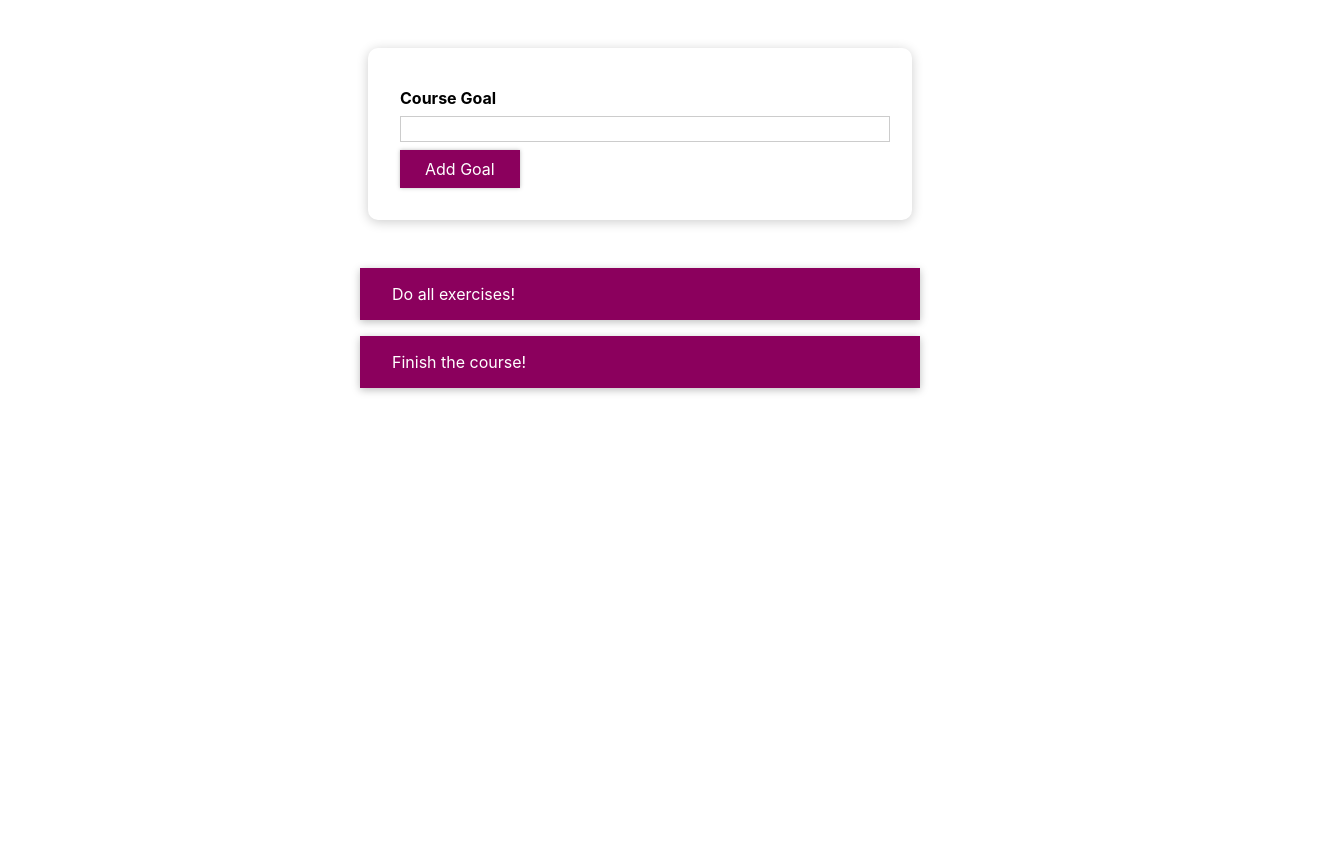
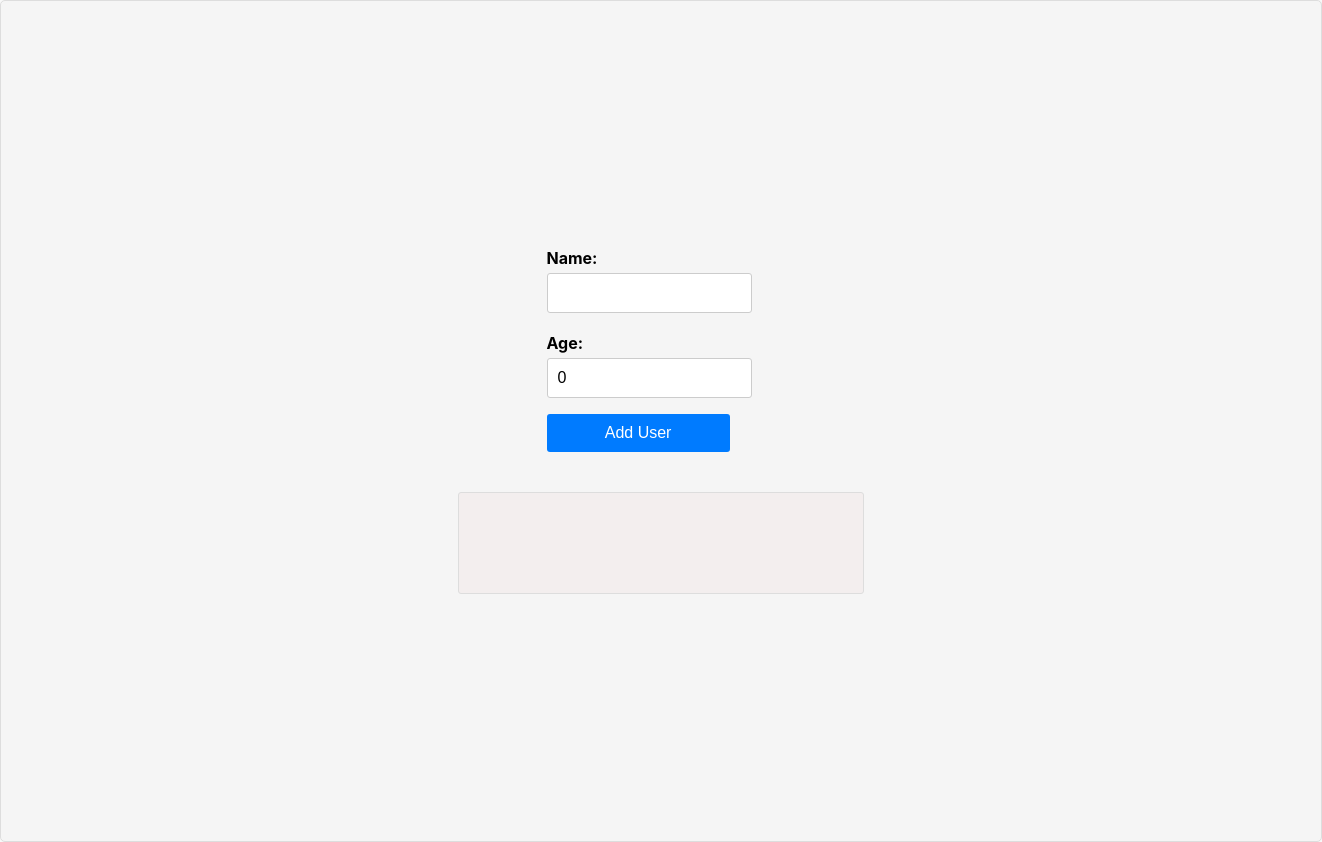
Before and after one commit to vaibhavsingh9798/react-deep-dive-2, a React (Create React App) app: page / in a window 1280 px wide. Shown: the whole page, 1322 px wide, since content can reach past the window. Before the commit the page ends 800 px from the top, so only its background shows below. Built offline with nearby package versions, Linux system fonts and the light colour scheme.

Commit message:
first project

```diff
--- a/src/App.js
+++ b/src/App.js
@@ -1,56 +1,13 @@
-import React, { useState } from 'react';
 
-import CourseGoalList from './components/CourseGoals/CourseGoalList/CourseGoalList';
-import CourseInput from './components/CourseGoals/CourseInput/CourseInput';
 import './App.css';
+import AddUser from './components/User/AddUser';
 
 const App = () => {
-  const [courseGoals, setCourseGoals] = useState([
-    { text: 'Do all exercises!', id: 'g1' },
-    { text: 'Finish the course!', id: 'g2' }
-  ]);
-
-  const addGoalHandler = enteredText => {
-    setCourseGoals(prevGoals => {
-      const updatedGoals = [...prevGoals];
-      updatedGoals.unshift({ text: enteredText, id: Math.random().toString() });
-      return updatedGoals;
-    });
-  };
-
-  const deleteItemHandler = goalId => {
-    setCourseGoals(prevGoals => {
-      const updatedGoals = prevGoals.filter(goal => goal.id !== goalId);
-      return updatedGoals;
-    });
-  };
-
-  let content = (
-    <p style={{ textAlign: 'center' }}>No goals found. Maybe add one?</p>
-  );
-
-  if (courseGoals.length > 0) {
-    content = (
-      <CourseGoalList items={courseGoals} onDeleteItem={deleteItemHandler} />
-    );
-  }
 
   return (
-    <div>
-      <section id="goal-form">
-        <CourseInput onAddGoal={addGoalHandler} />
-      </section>
-      <section id="goals">
-        {content}
-        {/* {courseGoals.length > 0 && (
-          <CourseGoalList
-            items={courseGoals}
-            onDeleteItem={deleteItemHandler}
-          />
-        ) // <p style={{ textAlign: 'center' }}>No goals found. Maybe add one?</p>
-        } */}
-      </section>
-    </div>
+    <>
+     <AddUser />
+    </>
   );
 };
 
--- a/src/components/CourseGoals/CourseGoalItem/CourseGoalItem.css
+++ /dev/null
@@ -1,8 +0,0 @@
-.goal-item {
-  margin: 1rem 0;
-  background: #8b005d;
-  box-shadow: 0 2px 8px rgba(0, 0, 0, 0.26);
-  color: white;
-  padding: 1rem 2rem;
-  cursor: pointer;
-}
--- a/src/components/CourseGoals/CourseGoalItem/CourseGoalItem.js
+++ /dev/null
@@ -1,20 +0,0 @@
-import React from 'react';
-
-import './CourseGoalItem.css';
-
-const CourseGoalItem = props => {
-  // const [deleteText, setDeleteText] = useState('');
-
-  const deleteHandler = () => {
-    // setDeleteText('(Deleted!)');
-    props.onDelete(props.id);
-  };
-
-  return (
-    <li className="goal-item" onClick={deleteHandler}>
-      {props.children}
-    </li>
-  );
-};
-
-export default CourseGoalItem;
--- a/src/components/CourseGoals/CourseGoalList/CourseGoalList.css
+++ /dev/null
@@ -1,5 +0,0 @@
-.goal-list {
-  list-style: none;
-  margin: 0;
-  padding: 0;
-}
--- a/src/components/CourseGoals/CourseGoalList/CourseGoalList.js
+++ /dev/null
@@ -1,22 +0,0 @@
-import React from 'react';
-
-import CourseGoalItem from '../CourseGoalItem/CourseGoalItem';
-import './CourseGoalList.css';
-
-const CourseGoalList = props => {
-  return (
-    <ul className="goal-list">
-      {props.items.map(goal => (
-        <CourseGoalItem
-          key={goal.id}
-          id={goal.id}
-          onDelete={props.onDeleteItem}
-        >
-          {goal.text}
-        </CourseGoalItem>
-      ))}
-    </ul>
-  );
-};
-
-export default CourseGoalList;
--- a/src/components/CourseGoals/CourseInput/CourseInput.css
+++ /dev/null
@@ -1,35 +0,0 @@
-.form-control {
-  margin: 0.5rem 0;
-}
-
-.form-control label {
-  font-weight: bold;
-  display: block;
-  margin-bottom: 0.5rem;
-}
-
-.form-control input {
-  display: block;
-  width: 100%;
-  border: 1px solid #ccc;
-  font: inherit;
-  line-height: 1.5rem;
-  padding: 0 0.25rem;
-}
-
-.form-control input:focus {
-  outline: none;
-  background: #fad0ec;
-  border-color: #8b005d;
-}
-
-
-.form-control.invalid input {
-  border-color: red;
-  background: #ffd7d7;
-}
-
-
-.form-control.invalid label {
-  color: red;
-}
--- a/src/components/CourseGoals/CourseInput/CourseInput.js
+++ /dev/null
@@ -1,37 +0,0 @@
-import React, { useState } from 'react';
-
-import Button from '../../UI/Button/Button';
-import './CourseInput.css';
-
-const CourseInput = props => {
-  const [enteredValue, setEnteredValue] = useState('');
-  const [isValid,setIsValid] = useState(true)
-
-  const goalInputChangeHandler = event => {
-    if(event.target.value.trim().length > 0)
-    setIsValid(true)
-
-    setEnteredValue(event.target.value);
-  };
-
-  const formSubmitHandler = event => {
-    event.preventDefault();
-    if(enteredValue.trim().length === 0){
-      setIsValid(false)
-      return;
-    }
-    props.onAddGoal(enteredValue);
-  };
-
-  return (
-    <form onSubmit={formSubmitHandler}>
-      <div className={`form-control ${!isValid ? 'invalid' : ''} `}>
-        <label>Course Goal</label>
-        <input type="text" onChange={goalInputChangeHandler} />
-      </div>
-      <Button type="submit">Add Goal</Button>
-    </form>
-  );
-};
-
-export default CourseInput;
--- a/src/components/UI/Button/Button.css
+++ /dev/null
@@ -1,20 +0,0 @@
-.button {
-  font: inherit;
-  padding: 0.5rem 1.5rem;
-  border: 1px solid #8b005d;
-  color: white;
-  background: #8b005d;
-  box-shadow: 0 0 4px rgba(0, 0, 0, 0.26);
-  cursor: pointer;
-}
-
-.button:focus {
-  outline: none;
-}
-
-.button:hover,
-.button:active {
-  background: #ac0e77;
-  border-color: #ac0e77;
-  box-shadow: 0 0 8px rgba(0, 0, 0, 0.26);
-}
--- a/src/components/UI/Button/Button.js
+++ /dev/null
@@ -1,13 +0,0 @@
-import React from 'react';
-
-import './Button.css';
-
-const Button = props => {
-  return (
-    <button type={props.type} className="button" onClick={props.onClick}>
-      {props.children}
-    </button>
-  );
-};
-
-export default Button;
--- /dev/null
+++ b/src/components/User/AddUser.css
@@ -0,0 +1,81 @@
+
+
+/* Reset some default browser styles */
+body, h1, p, ul, li {
+    margin: 0;
+    padding: 0;
+}
+
+/* Style the form container */
+.form-container {
+    /* max-width: 400px; */
+    width: 100%;
+    height: 100vh;
+    margin: 0 auto;
+    padding: 20px;
+    background-color: #f5f5f5;
+    border: 1px solid #ddd;
+    border-radius: 5px;
+    box-shadow: 0 0 10px rgba(0, 0, 0, 0.1);
+    display: flex;
+    flex-direction: column;
+    align-items: center;
+    justify-content: center;
+}
+
+/* Style form data groups (label + input) */
+.form-data {
+    display: flex;
+    flex-direction: column;
+    margin-bottom: 20px;
+    width: 80%;
+}
+
+.form-data label {
+    font-weight: bold;
+    margin-bottom: 5px;
+}
+
+.form-data input[type="text"],
+.form-data input[type="number"] {
+    width: 100%;
+    padding: 10px;
+    border: 1px solid #ccc;
+    border-radius: 3px;
+    font-size: 16px;
+}
+
+/* Style the submit button */
+.submit-button button[type="submit"] {
+    width: 100%;
+    padding: 10px;
+    background-color: #007bff;
+    color: #fff;
+    border: none;
+    border-radius: 3px;
+    font-size: 16px;
+    cursor: pointer;
+    margin-top: 1rem;
+}
+
+.submit-button button[type="submit"]:hover {
+    background-color: #0056b3;
+}
+
+/* Style the JSON data display */
+.json-data {
+    margin-top: 20px;
+    background-color: #f3eeee;
+    border: 1px solid #ddd;
+    padding: 10px;
+    border-radius: 3px;
+    overflow: auto;
+    height: 10%;
+    width:30%;
+    font-size: 14px;
+    font-weight: bold;
+    display: flex;
+    flex-direction: column;
+    justify-content: center;
+    align-items: center;
+}
--- /dev/null
+++ b/src/components/User/AddUser.js
@@ -0,0 +1,64 @@
+import { useState } from "react"
+import './AddUser.css'
+const AddUser = () =>{
+       const [users,setUsers]   =   useState([])
+       const [user,setUser] = useState({name:'',age:0})
+       const [errorMessage, setErrorMessage] = useState('');
+
+       const handleChanges = (e) =>{
+            console.log('ev',e.target.name,e.target.value)
+         let name = e.target.name;
+         let value = e.target.value;
+         setUser({...user,[name]:value})
+       }
+
+    const handleSubmit = (event) =>{
+      event.preventDefault()
+
+      if(!user.name.length){
+         setErrorMessage('Please Enter a valid name and age (non-empty values).')
+      }
+      else if(user.age <= 0){
+         setErrorMessage(`Please Enter a valid age (>0) .`)
+      }
+      else{
+         setErrorMessage(``)
+         setUsers([...users,`${user.name} (${user.age} years old)`])
+      }
+      setUser({name:'',age:0})
+
+    }
+
+    return (
+        <>
+        <div className="form-container">
+         <form onSubmit={handleSubmit}>
+         <div className="form-data">
+            <label htmlFor="userName">Name:  </label>
+            <input type="text"  name='name' value={user.name} onChange={handleChanges}/>
+            </div>
+            <div className="form-data">
+            <label htmlFor="userAge">Age: </label>
+            <input type="number" name='age' value={user.age}  onChange={handleChanges} />
+            <div className="submit-button">
+            <button type="submit">Add User</button>
+            </div>
+            </div>
+         </form>
+         <div className="json-data">
+          {errorMessage && <h4 style={{color:'red'}}>{errorMessage}</h4>}
+          {!errorMessage &&  users.map((user,ind) => (
+
+              <ul key={ind}>
+
+               <li>{user}</li>
+
+              </ul>
+             ))}
+         </div>
+         </div>
+        </>
+    )
+}
+
+export default AddUser ;
```
